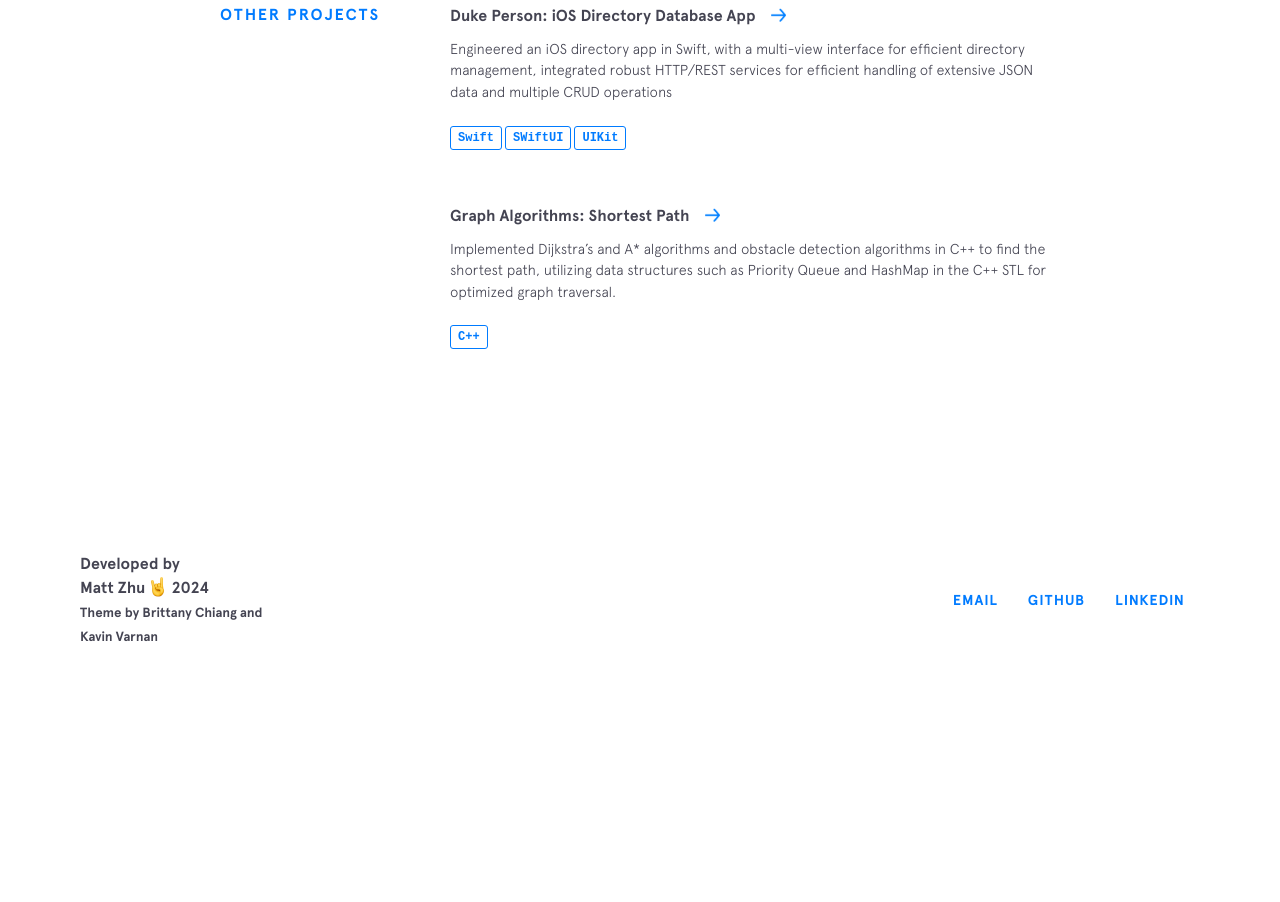
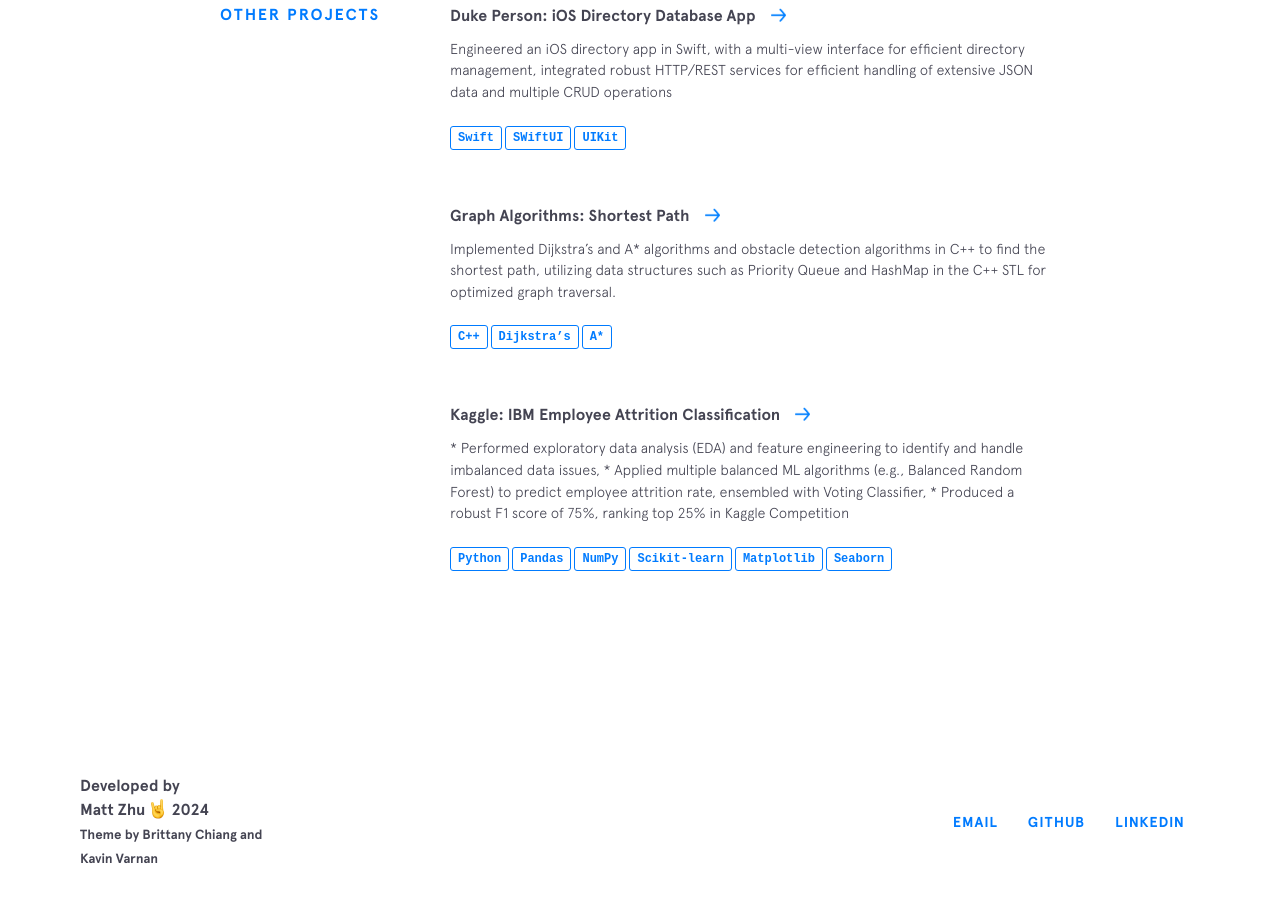
Before and after one commit to zhuminghui17/about, a Gatsby site: page / in a window 1280 px wide. Shown: the part 2808-3710 px from the top of the page. Before the commit the page ends 3506 px from the top, so only its background shows below. Built offline with nearby package versions, Linux system fonts and the light colour scheme; Gatsby itself is replaced by a stand-in of ours.

Commit message:
Feat: Update Project

```diff
--- a/src/components/other-projects/other-projects.js
+++ b/src/components/other-projects/other-projects.js
@@ -28,8 +28,8 @@ const otherProjectsData = [
     // "I've developed an elegant web application that displays COVID-19 statistics. The website dynamically retrieves data from reputable sources such as John Hopkins University and government websites to ensure accuracy. What sets it apart is the inclusion of a <a class='underline-link' href='https://graphql.org'>GraphQL</a> endpoint, providing a public API for seamless data consumption by anyone interested. Explore the API Documentation for further details. This comprehensive tool not only offers insightful statistics but also demonstrates a commitment to transparency and accessibility in sharing crucial information about the pandemic. <br> <a class='small' href='https://github.com/COVID19-SARS-CoV-2/web-covid-api'>👨🏻‍💻API Documentation👨🏻‍💻</a>",
     "used": [
       {"thing": "C++"},
-      // {"thing": "Docker"},
-      // {"thing": "MongoDB"},
+      {"thing": "Dijkstra’s"},
+      {"thing": "A*"},
       // {"thing": "GraphQL"},
       // {"thing": "Redis"},
       // {"thing": "Digital Ocean"},
@@ -38,6 +38,20 @@ const otherProjectsData = [
       // {"thing": "React"},
     ]
   },
+  {
+    "name": "Kaggle: IBM Employee Attrition Classification",
+    "url": "https://github.com/zhuminghui17/IBM-Employee-Attrition-Classification",
+    "description": "* Performed exploratory data analysis (EDA) and feature engineering to identify and handle imbalanced data issues,\n* Applied multiple balanced ML algorithms (e.g., Balanced Random Forest) to predict employee attrition rate, ensembled with Voting Classifier,\n* Produced a robust F1 score of 75%, ranking top 25% in Kaggle Competition",
+    "used": [
+        {"thing": "Python"},
+        {"thing": "Pandas"},
+        {"thing": "NumPy"},
+        {"thing": "Scikit-learn"},
+        {"thing": "Matplotlib"},
+        {"thing": "Seaborn"}
+    ]
+},
+
   // {
   //   "name": "CrossPlatform AES",
   //   "url": "https://github.com/skavinvarnan/Cross-Platform-AES",
```
Also changed, not shown: static/images/featured/full-stack-discussion-board/frame.png (added).
